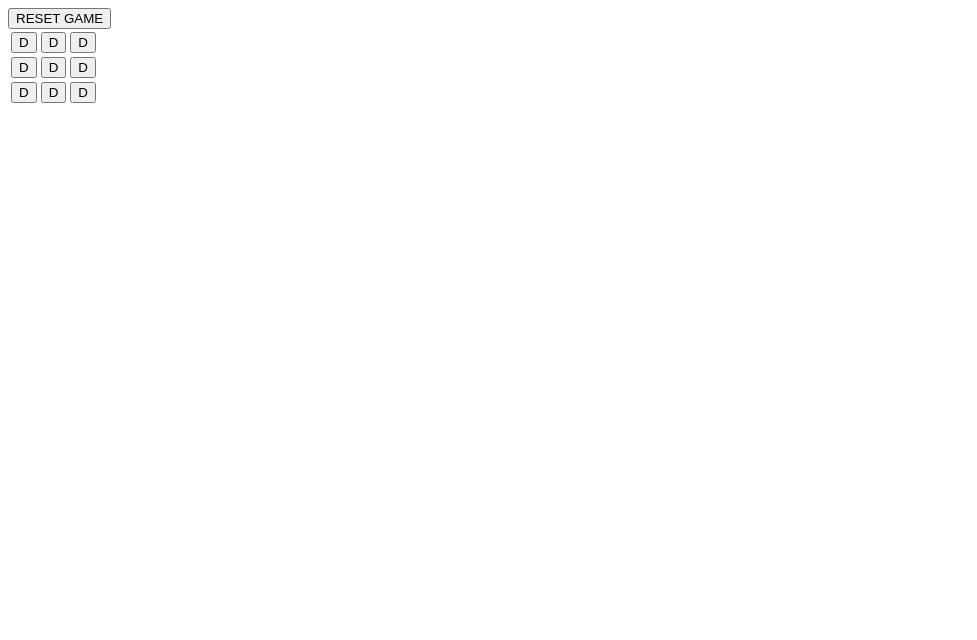
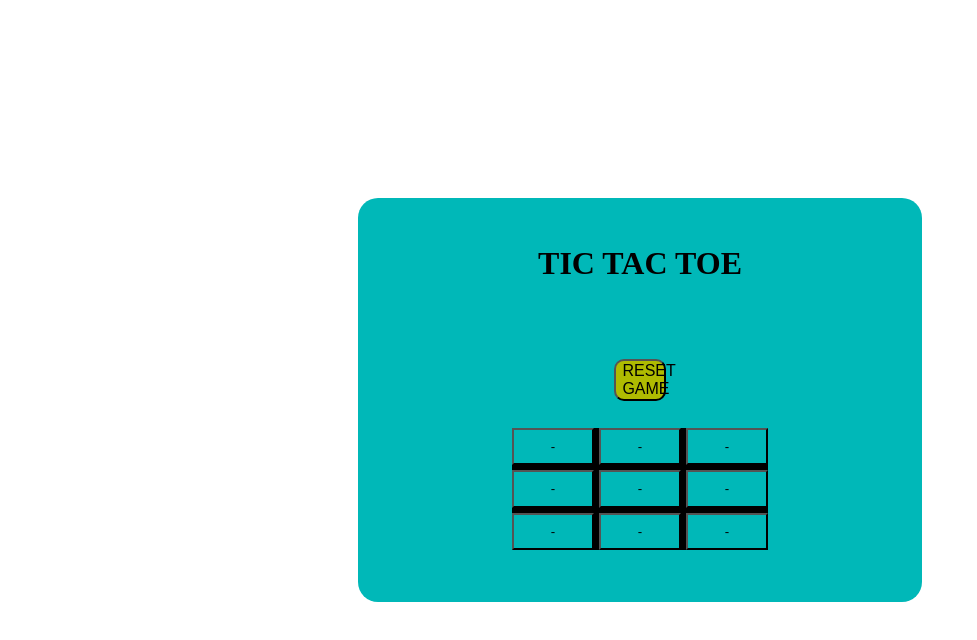
Before and after one commit to bensbread120/IntermediateJs, a plain HTML site: page tictactoeDom/index.html in a window 1280 px wide. Shown: the whole page, without its empty margins (0-977 px from the left). Drawn offline with Linux system fonts and the light colour scheme.

Commit message:
Complete DOM version of tictactoe

```diff
--- a/tictactoeDom/index.html
+++ b/tictactoeDom/index.html
@@ -3,14 +3,20 @@
 <head>
   <meta charset="UTF-8">
   <meta name="viewport" content="width=device-width, initial-scale=1.0">
-
+  <link rel="stylesheet" href="../../InterHtmlCss/normalization-reset-css/css-reset.css">
+  <link rel="stylesheet" href="../../InterHtmlCss/normalization-reset-css/modern_normalize.css">
+  <link rel="stylesheet" href="styles.css">
   <title>Document</title>
 </head>
 <body>
-  <button id="reset-button">RESET GAME</button>
-  <Table id="gameBoard">
-
-  </Table>
+  <div id="game-container">
+    <h1>TIC TAC TOE</h1>
+    <p id="game-text"></p>
+    <button id="reset-button">RESET GAME</button>
+    <div id="game-board">
+      <!-- game board injected using js -->
+    </div>
+  </div>
 
   <script src="script.js"></script>
 </body>
--- a/tictactoeDom/script.js
+++ b/tictactoeDom/script.js
@@ -1,22 +1,25 @@
 function createGame () {
   let playing = true;
   let moveCount = 0;
-  let defaultValue = "D";
+  let defaultValue = "-";
   let boardDims = 3;
   let currentTurn = Math.floor(Math.random() * 2); // random selection of 0 or 1
   let players = [createPlayer("Ben", "X"), createPlayer("Katrina", "O")];
   let board = createGameBoard(boardDims, defaultValue);
+  let gameText = document.getElementById("game-text");
 
   function nextmove (player, x, y) {
     if (playing) {
+      gameText.textContent = "     ";
       if (board.gameBoard[x][y] == defaultValue) {
         moveCount++;
-        if (board.addSymbol(player.getSymbol(), x, y)) {
-          console.log(`congratulations ${players[currentTurn].getName()}.`);
+        let winText = board.addSymbol(player.getSymbol(), x, y);
+        if (winText) {
+          gameText.textContent = `${winText}. congratulations ${players[currentTurn].getName()}.`;
           playing = false;
         }
         else if (moveCount == 9) {
-          console.log("That's a draw, Thanks for playing.");
+          gameText.textContent = "That's a draw, Thanks for playing.";
           playing = false;
         }
         board.print();
@@ -24,39 +27,35 @@ function createGame () {
         currentTurn = currentTurn == 0 ? 1 : 0;
       }
       else {
-        console.log("That place has already been selected.")
+        gameText.textContent = " That place has already been selected.";
       }
     }
     else {
-      console.log("Sorry Game over. Select Reset to start again.")
+      gameText.textContent = "Sorry Game over. Select Reset to start again.";
     }
   }
 
   function printBoardToWebpage() {
-    const htmlBoard = document.getElementById("gameBoard");
+    const htmlBoard = document.getElementById("game-board");
     htmlBoard.innerHTML = "";
 
     let x = 0;
 
     for (let row of board.gameBoard) {
-      const tableRow = document.createElement("tr");
       let y = 0;
       for (let col of row) {
-        const cell = document.createElement("td");
-        const button = document.createElement("button");
-
-        button.textContent = col;
-
-        button.addEventListener("click", (function(x, y) {
+        const cell = document.createElement("button");
+        cell.className = "board-cell";
+        cell.textContent = col;
+        cell.addEventListener("click", (function(x, y) {
           return function() {
               nextmove(players[currentTurn], x, y);
           };
         })(x, y));
-        cell.appendChild(button);
-        tableRow.appendChild(cell);
+
+        htmlBoard.appendChild(cell);
         y++;
       }
-      htmlBoard.appendChild(tableRow);
       x++;
     }
   }
@@ -65,6 +64,7 @@ function createGame () {
     const resetbtn = document.getElementById("reset-button");
     resetbtn.addEventListener("click", function () {
       board = createGameBoard(boardDims, defaultValue);
+      gameText.textContent = "";
       gameInit();
     })
     playing = true;
@@ -123,14 +123,11 @@ function createGameBoard (dimensions, defaultValue) {
         revDiag = false;
       }
     }
-    if (horz || vert || diag || revDiag) {
-      if (horz) console.log(`You won by horizontal on row: ${x}`);
-      if (vert) console.log(`You won by Vertical on column: ${y}`);
-      if (diag) console.log("You won by diagonal.");
-      if (revDiag) console.log("You won  by reverse diagonal");
-      return true;
-    }
-    return false;
+    if (horz) return `You won by horizontal on row: ${x}`;
+    if (vert) return `You won by Vertical on column: ${y}`;
+    if (diag) return "You won by diagonal.";
+    if (revDiag) return "You won  by reverse diagonal";
+    return "";
   }
 
   return {gameBoard, print, addSymbol, checkWin};
--- a/tictactoeDom/styles.css
+++ b/tictactoeDom/styles.css
@@ -1,4 +1,46 @@
-table {
-  width: 20%;
-  height: 20%;
+#game-board {
+  width: 50%;
+  height: 70%;
+  margin: 10%;
+  display: grid;
+  place-items: center;
+  background-color: black;
+  gap: 5px;
+  grid-template-columns: repeat(3, 1fr);
+  grid-template-rows: repeat(3, 1fr);
 }
+
+#game-text {
+  height: 24px;
+}
+
+#game-container {
+  width: 40%;
+  padding: 2%;
+  background-color: rgb(0, 184, 184);
+  border-radius: 20px;
+  display: grid;
+  /* grid-template-rows: 10% 10% 10% 70%; */
+  place-items: center;
+}
+
+body {
+  margin: 0;
+  display: grid;
+  place-items: center; /* Centers content horizontally and vertically */
+  height: 100vh;
+}
+
+.board-cell {
+  width: 100%;
+  height: 100%;
+  box-shadow: none;
+  background-color: rgb(0, 184, 184);
+}
+
+#reset-button {
+  font-size: 100%;
+  width: 10%;
+  border-radius: 10px;
+  background-color: rgb(175, 187, 1);
+}
```
